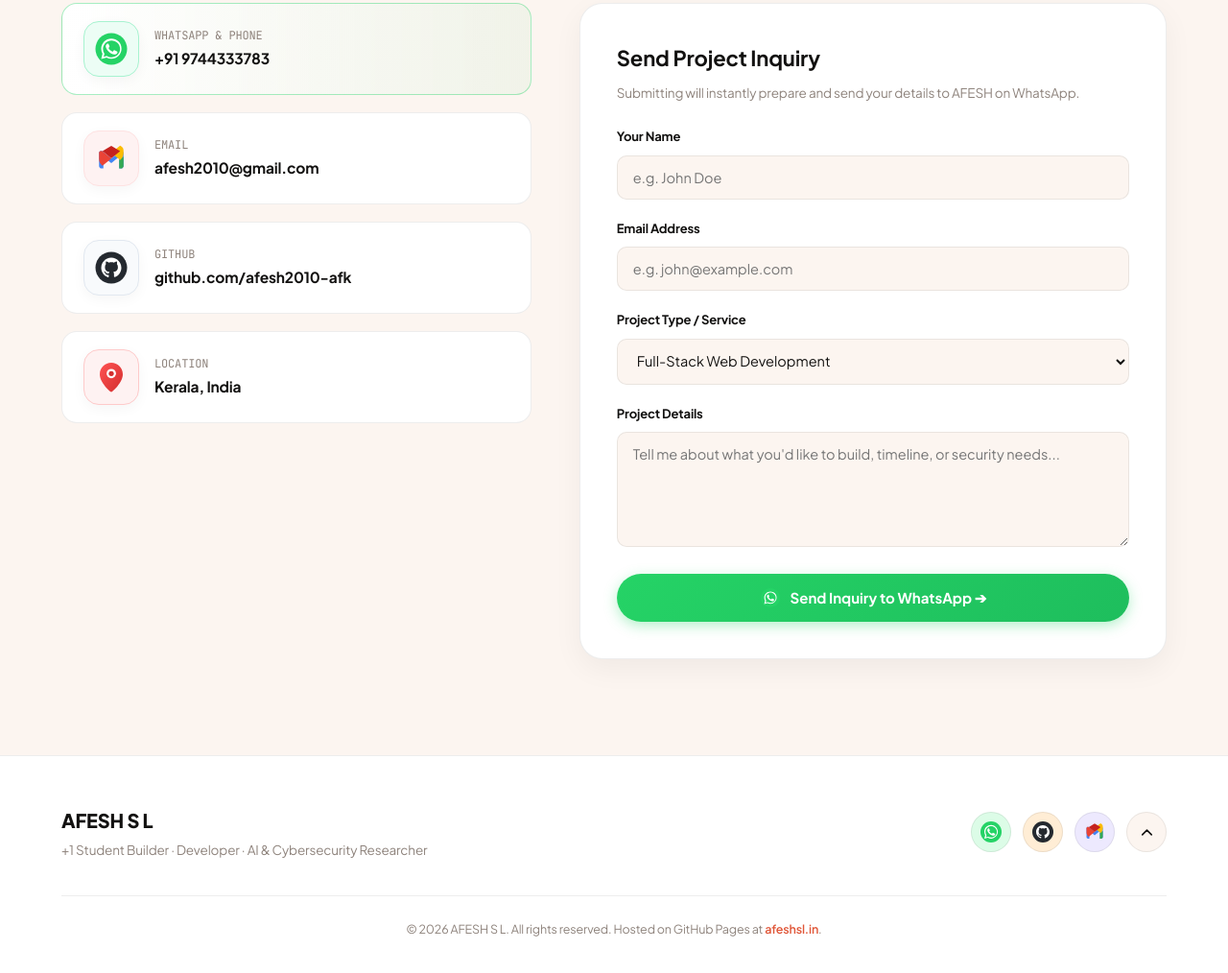
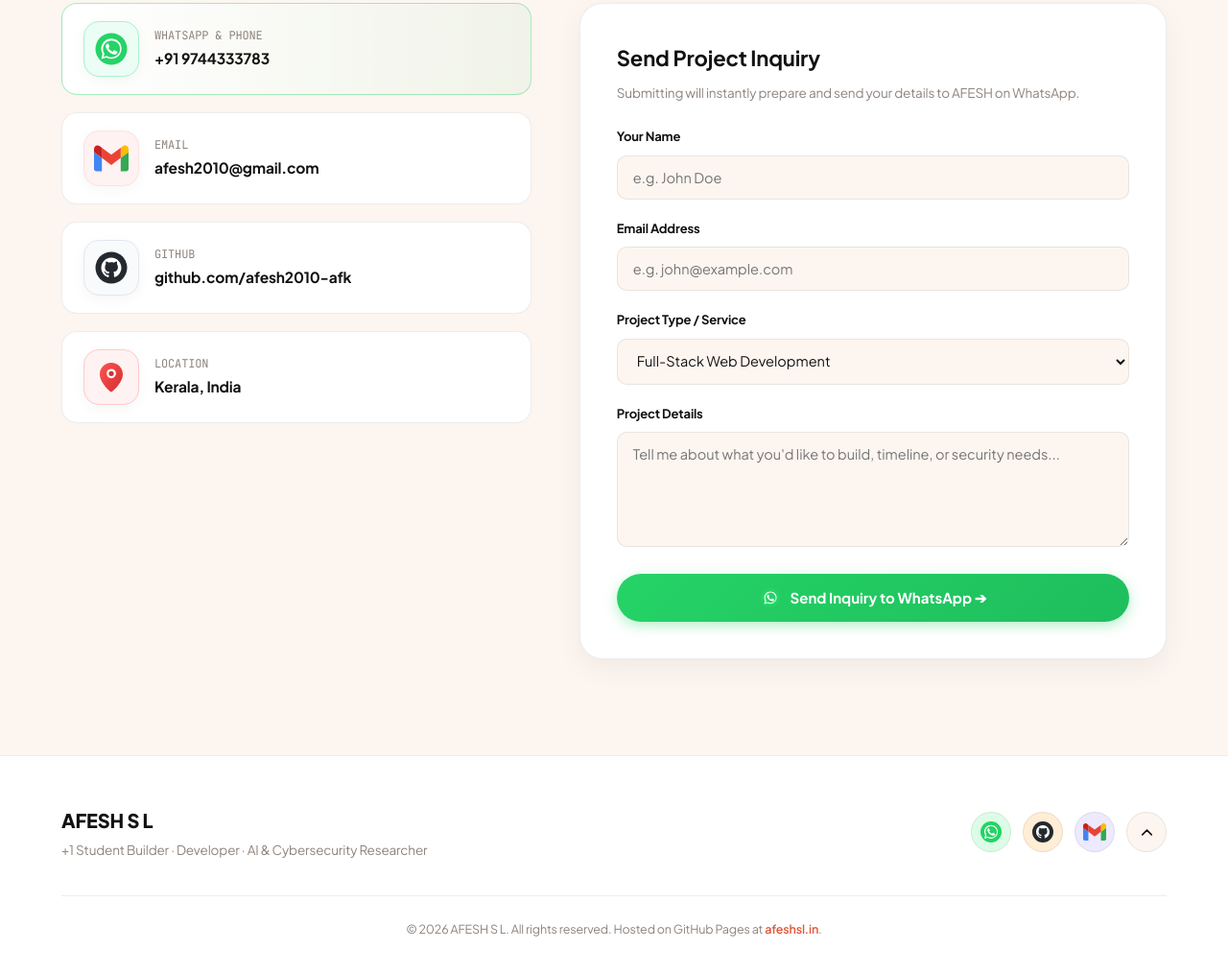
Before and after one commit to afesh2010-afk/afeshsl, a plain HTML site: page index.html in a window 1280 px wide. Shown: the part 6842-7856 px from the top of the page at 96% size. Drawn offline with Linux system fonts and the light colour scheme.

Commit message:
Fix Gmail icon to official pixel-perfect vector logo

```diff
--- a/index.html
+++ b/index.html
@@ -715,12 +715,12 @@
             <!-- Email Card -->
             <a href="mailto:afesh2010@gmail.com" class="contact-item">
               <div class="icon-box icon-email">
-                <svg class="real-brand-icon" viewBox="0 0 48 48">
-                  <path fill="#4285F4" d="M41 16.5v18c0 1.9-1.6 3.5-3.5 3.5H35V21.8L24 30.8 13 21.8V38h-2.5c-1.9 0-3.5-1.6-3.5-3.5v-18c0-2.4 2.7-3.8 4.7-2.3L24 24.2l12.3-10c2-1.5 4.7-.1 4.7 2.3z"/>
-                  <path fill="#34A853" d="M35 38h2.5c1.9 0 3.5-1.6 3.5-3.5V21.8L35 26.2V38z"/>
-                  <path fill="#EA4335" d="M7 16.5c0-2.4 2.7-3.8 4.7-2.3L24 24.2l-12.3 10c-2.9-2.2-4.7-5.7-4.7-9.7v-8z"/>
-                  <path fill="#FBBC04" d="M41 16.5c0 4-1.8 7.5-4.7 9.7L24 16.2l12.3-10c2 1.5 4.7 2.9 4.7 6.3v4z"/>
-                  <path fill="#C5221F" d="M11.7 13.9L24 23.9l12.3-10L24 6.5 11.7 13.9z"/>
+                <svg class="real-brand-icon" viewBox="52 42 88 66">
+                  <path fill="#4285f4" d="M58 108h14V74L52 59v43c0 3.32 2.69 6 6 6"/>
+                  <path fill="#34a853" d="M120 108h14c3.32 0 6-2.69 6-6V59l-20 15"/>
+                  <path fill="#fbbc04" d="M120 48v26l20-15v-8c0-7.42-8.47-11.65-14.4-7.2"/>
+                  <path fill="#ea4335" d="M72 74V48l24 18 24-18v26L96 92"/>
+                  <path fill="#c5221f" d="M52 51v8l20 15V48l-5.6-4.2c-5.94-4.45-14.4-.22-14.4 7.2"/>
                 </svg>
               </div>
               <div>
@@ -834,12 +834,12 @@
             </svg>
           </a>
           <a href="mailto:afesh2010@gmail.com" class="social-circle-link footer-mail" title="Email" style="padding: 6px;">
-            <svg viewBox="0 0 48 48" width="24" height="24">
-              <path fill="#4285F4" d="M41 16.5v18c0 1.9-1.6 3.5-3.5 3.5H35V21.8L24 30.8 13 21.8V38h-2.5c-1.9 0-3.5-1.6-3.5-3.5v-18c0-2.4 2.7-3.8 4.7-2.3L24 24.2l12.3-10c2-1.5 4.7-.1 4.7 2.3z"/>
-              <path fill="#34A853" d="M35 38h2.5c1.9 0 3.5-1.6 3.5-3.5V21.8L35 26.2V38z"/>
-              <path fill="#EA4335" d="M7 16.5c0-2.4 2.7-3.8 4.7-2.3L24 24.2l-12.3 10c-2.9-2.2-4.7-5.7-4.7-9.7v-8z"/>
-              <path fill="#FBBC04" d="M41 16.5c0 4-1.8 7.5-4.7 9.7L24 16.2l12.3-10c2 1.5 4.7 2.9 4.7 6.3v4z"/>
-              <path fill="#C5221F" d="M11.7 13.9L24 23.9l12.3-10L24 6.5 11.7 13.9z"/>
+            <svg viewBox="52 42 88 66" width="24" height="24">
+              <path fill="#4285f4" d="M58 108h14V74L52 59v43c0 3.32 2.69 6 6 6"/>
+              <path fill="#34a853" d="M120 108h14c3.32 0 6-2.69 6-6V59l-20 15"/>
+              <path fill="#fbbc04" d="M120 48v26l20-15v-8c0-7.42-8.47-11.65-14.4-7.2"/>
+              <path fill="#ea4335" d="M72 74V48l24 18 24-18v26L96 92"/>
+              <path fill="#c5221f" d="M52 51v8l20 15V48l-5.6-4.2c-5.94-4.45-14.4-.22-14.4 7.2"/>
             </svg>
           </a>
           <a href="#home" class="social-circle-link footer-top" title="Back to top">
```
